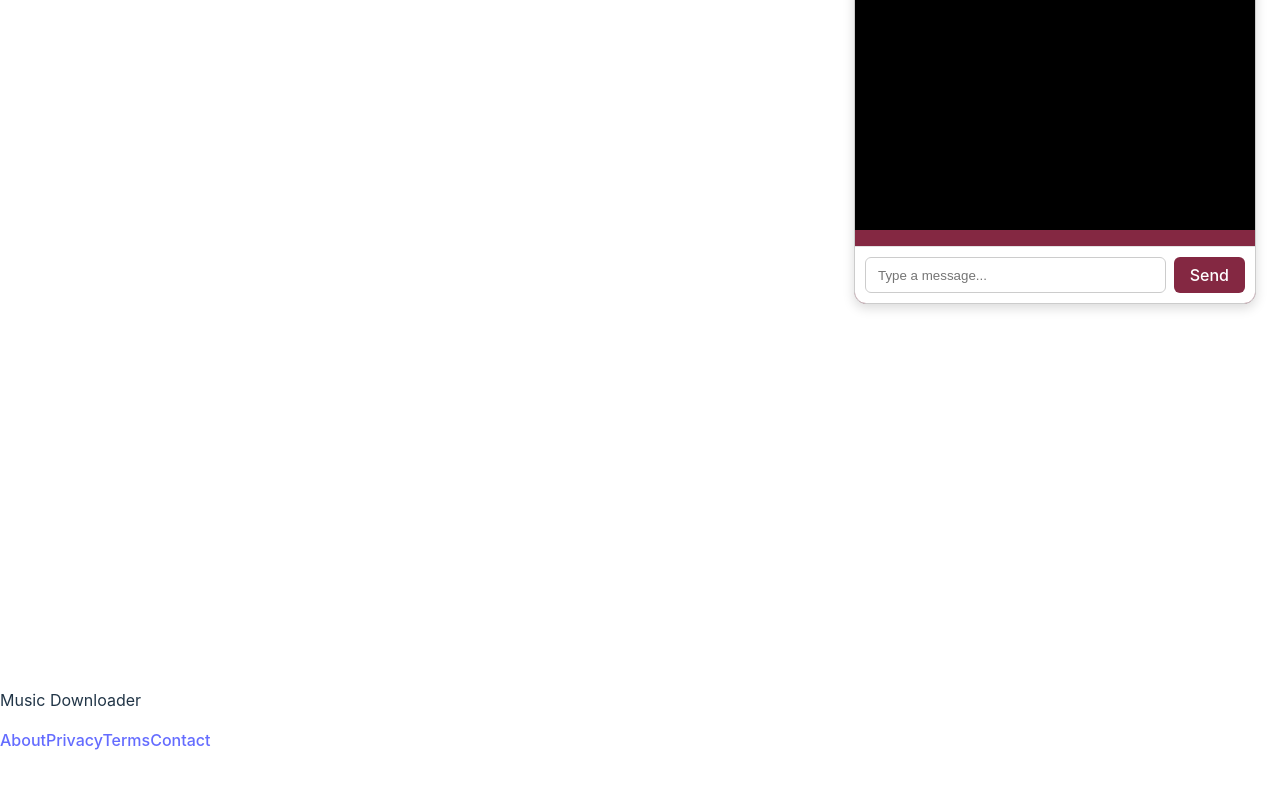
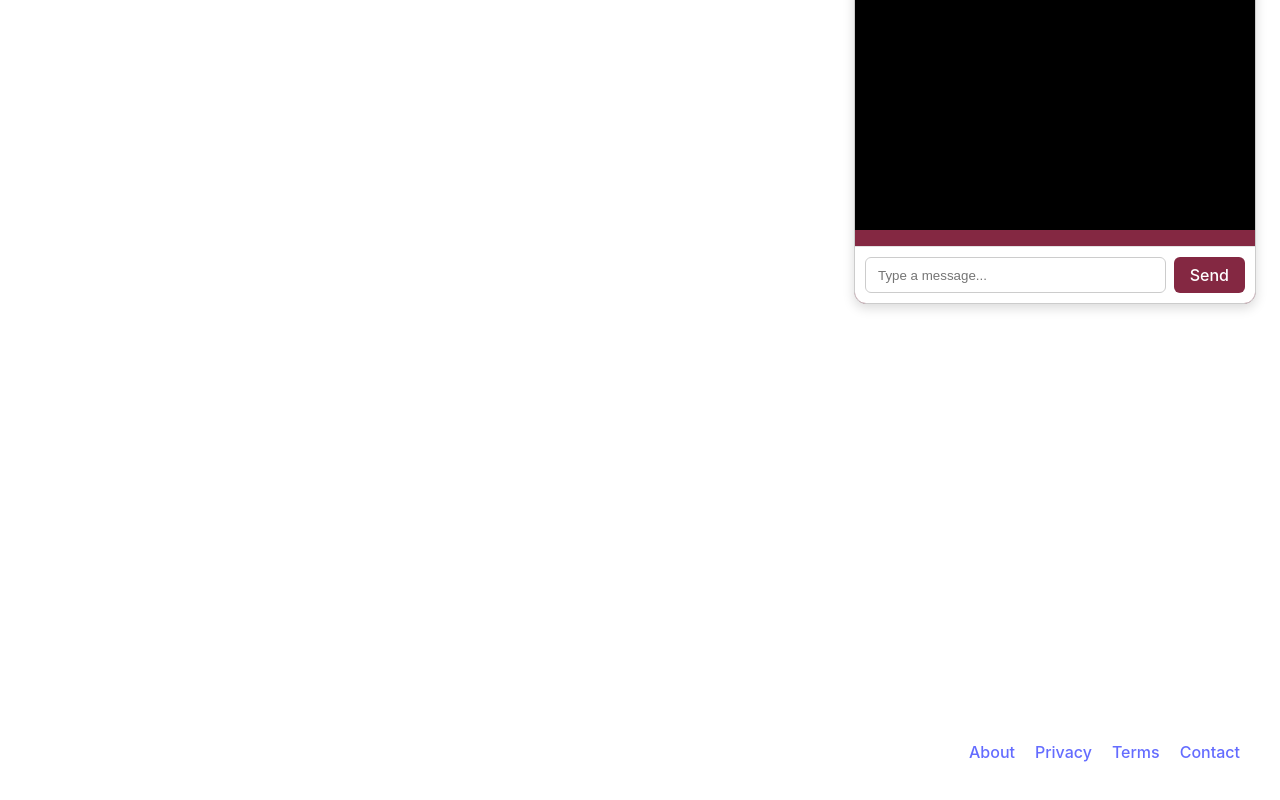
Before and after one commit to place-holder1/forumMERNS, a React (Vite) app in the folder frontend/: page /login in a window 1280 px wide. Shown: the part 496-1296 px from the top of the page. Before the commit the page ends 1248 px from the top, so only its background shows below. Built offline with nearby package versions, Linux system fonts and the light colour scheme.

Commit message:
foot
foot

```diff
--- a/frontend/src/components/ChatWindow.jsx
+++ b/frontend/src/components/ChatWindow.jsx
@@ -7,6 +7,7 @@ const ChatWindow = () => {
     { id: 2, user: "Bob", text: "Hi! Welcome to the forum chat 👋" }
   ]);
   const [input, setInput] = useState("");
+  const [isOpen, setIsOpen] = useState(true);
 
   const handleSend = () => {
     if (!input.trim()) return;
@@ -16,9 +17,16 @@ const ChatWindow = () => {
 
   return (
     <div className={styles.chatContainer}>
-      <div className={styles.chatHeader}>
-        Forum Chat
+      <div className={styles.chatHeader}
+      onClick={() => setIsOpen(prev => !prev)}>
+        <span className={styles.toggleWindow}>{isOpen ? console.log("Hi") : console.log("Bye")}Forum Chat</span>
       </div>
+
+      {isOpen && (
+        <>
+
+      </>
+    )}
 
       <div className={styles.chatMessages}>
         {messages.map(msg => (
--- a/frontend/src/styles/footer.module.css
+++ b/frontend/src/styles/footer.module.css
@@ -0,0 +1,34 @@
+.footer {
+    color: white;
+    padding: 1.25rem;
+    text-align: center;
+    margin-top: 2rem;
+}
+
+.footerContent {
+    display: flex;
+    justify-content: space-between;
+    align-items: center;
+    max-width: 1200px;
+    margin: 0 auto;
+}
+
+.footerText {
+    font-size: 1rem;
+}
+
+.links {
+    display: flex;
+    gap: 1.25rem;
+}
+
+.link {
+    /* color: #1db954; */
+    text-decoration: none;
+    font-size: 1rem;
+    transition: color 0.3s ease;
+}
+
+.link:hover {
+    color: white;
+}
```
